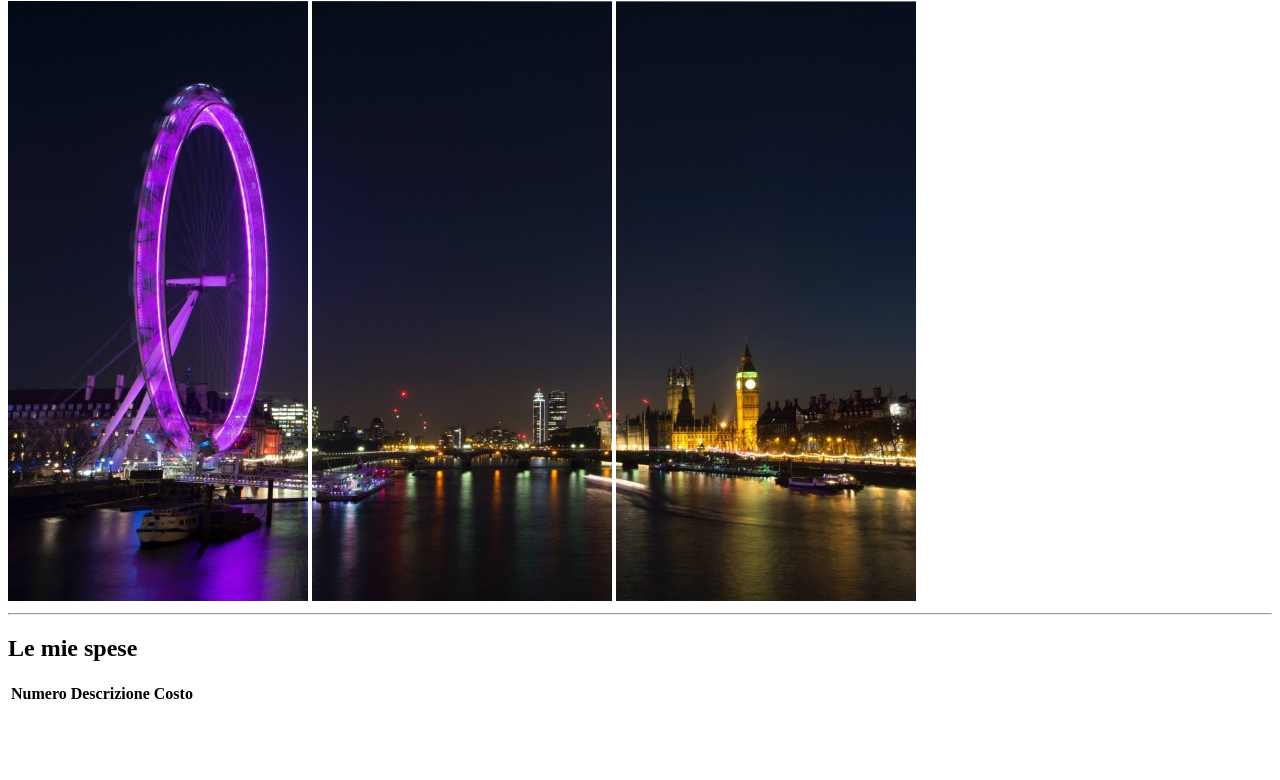
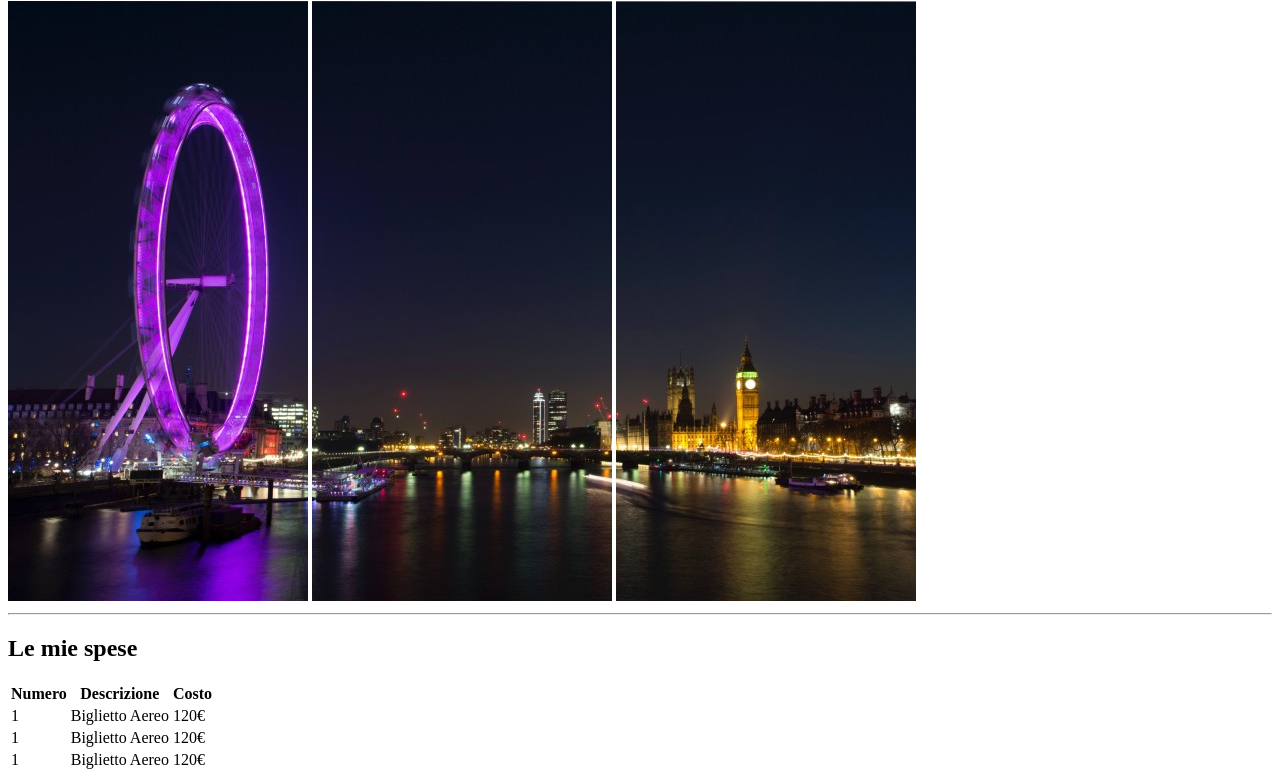
Before and after one commit to erosalpe/html-london-trip, a plain HTML site: page index.html in a window 1280 px wide. Shown: the part 79-859 px from the top of the page. Before the commit the page ends 800 px from the top, so only its background shows below. Drawn offline with Linux system fonts and the light colour scheme.

Commit message:
aggiunto corpo tabella

```diff
--- a/index.html
+++ b/index.html
@@ -36,6 +36,31 @@
                     <th>Costo</th>
                 </tr>
             </thead>
+
+            <!--Corpo tabella-->
+            <tbody>
+
+                <!--Prima riga-->
+                <tr>
+                    <td>1</td>
+                    <td>Biglietto Aereo</td>
+                    <td>120€</td>
+                </tr>
+
+                <!--Seconda riga-->
+                <tr>
+                    <td>1</td>
+                    <td>Biglietto Aereo</td>
+                    <td>120€</td>
+                </tr>
+
+                <!--Terza riga-->
+                <tr>
+                    <td>1</td>
+                    <td>Biglietto Aereo</td>
+                    <td>120€</td>
+                </tr>
+            </tbody>
         </table>
 
     </section>
```
